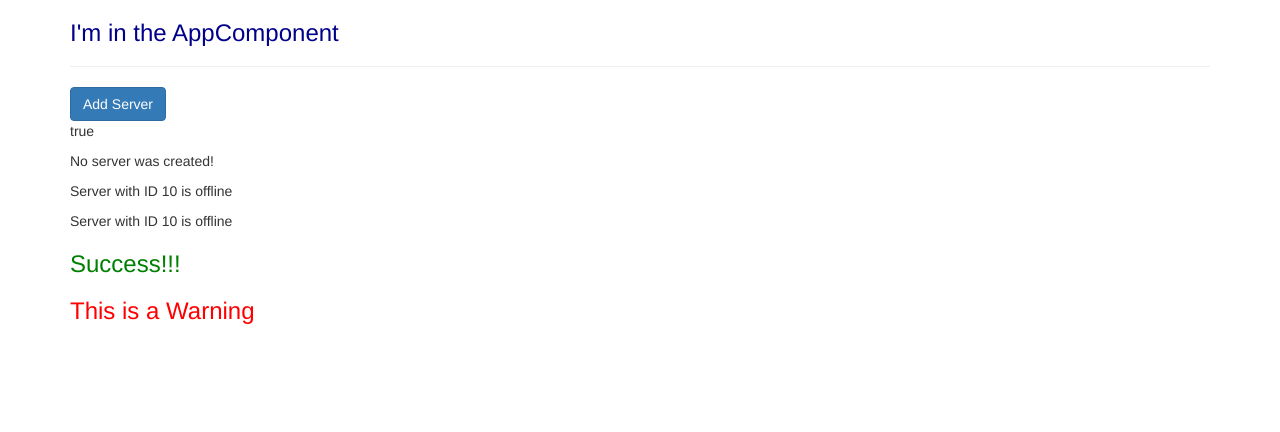
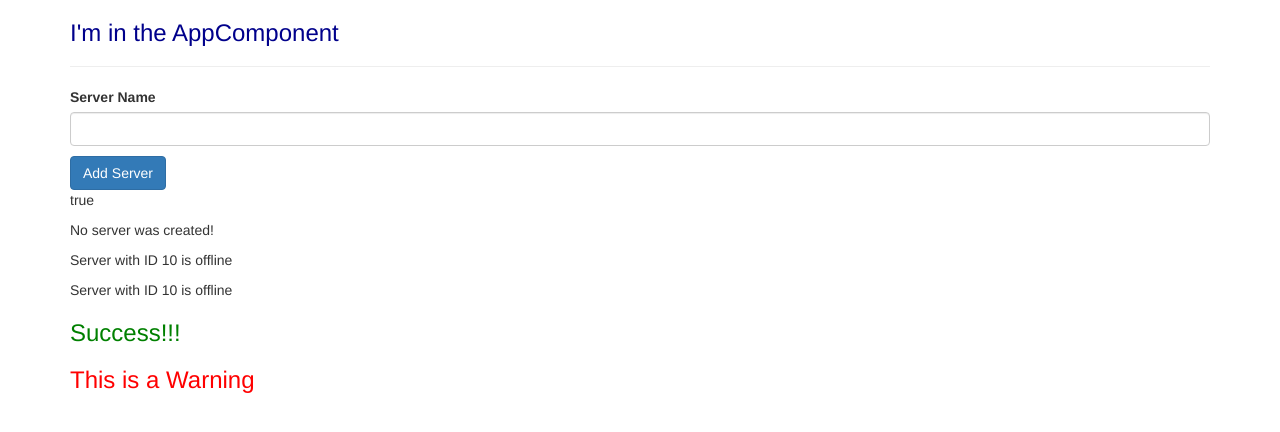
Before and after one commit to Jayce77/AngularProjects, an Angular app in the folder my-first-app/: page / in a window 1280 px wide. Shown: the top 432 px of the page. Built offline with nearby package versions, Linux system fonts and the light colour scheme.

Commit message:
added input with binding

```diff
--- a/my-first-app/src/app/servers/servers.component.html
+++ b/my-first-app/src/app/servers/servers.component.html
@@ -1,3 +1,9 @@
+<label for="">Server Name</label>
+<input
+  type="text"
+  class="form-control"
+  (input)="onUpdateServerName($event)"/>
+  <p>{{serverName}}</p>
 <button
   class="btn btn-primary"
   [disabled]="!allowNewServer"
--- a/my-first-app/src/app/servers/servers.component.ts
+++ b/my-first-app/src/app/servers/servers.component.ts
@@ -8,6 +8,7 @@
 export class ServersComponent implements OnInit {
   allowNewServer: boolean = false;
   serverCreationStatus: string = 'No server was created!';
+  serverName: string = '';
 
   constructor() {
     setTimeout(() => {this.allowNewServer = true}, 2000)
@@ -20,4 +21,7 @@
     this.serverCreationStatus = 'Server was created!';
   }
 
+  onUpdateServerName(event: any) {
+    this.serverName = event.target.value;
+  }
 }
```
